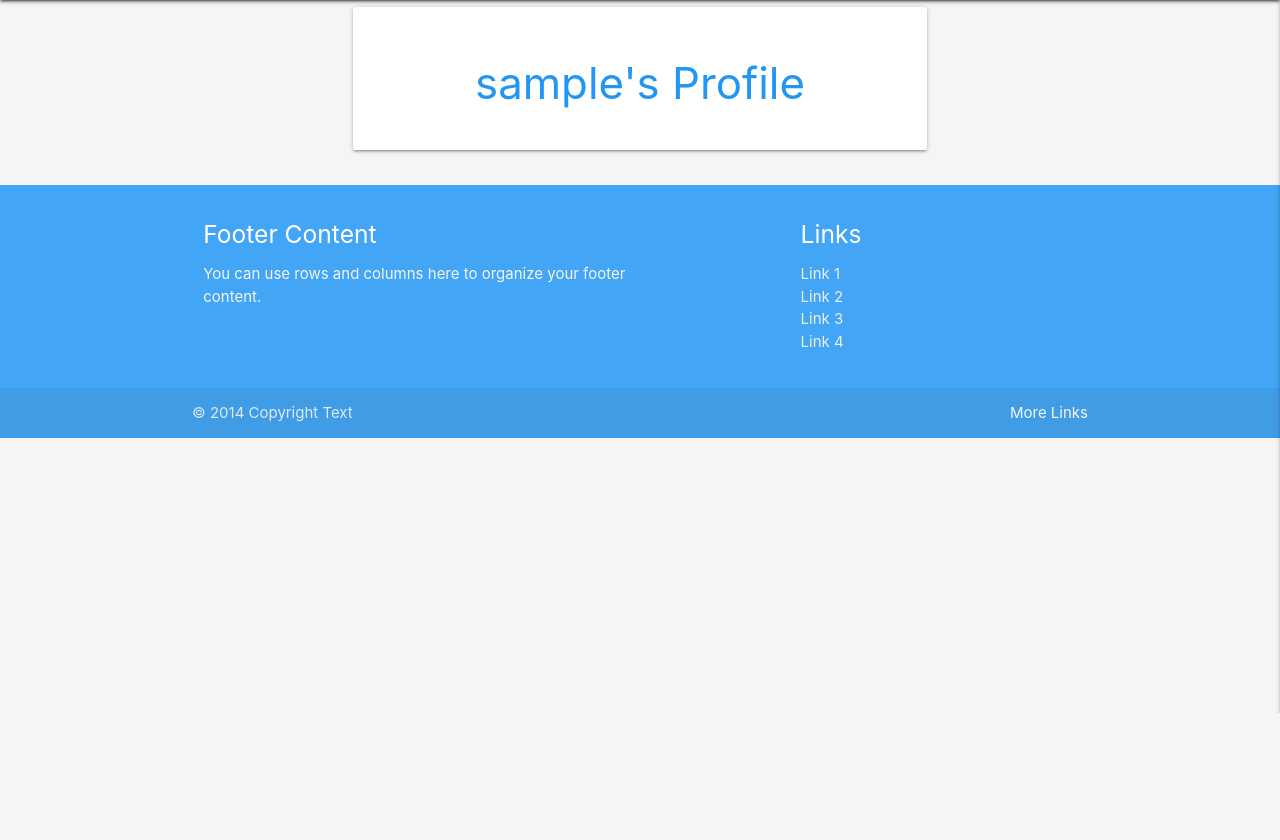
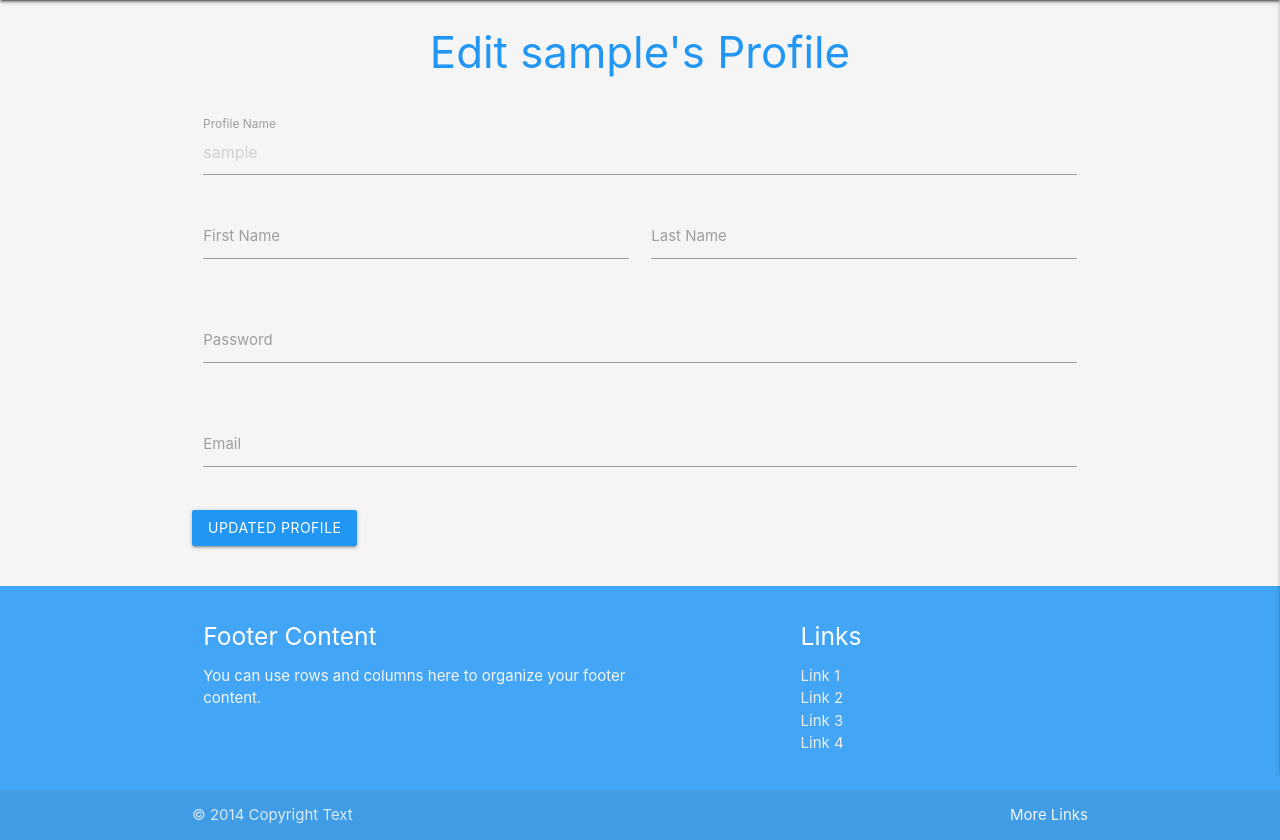
Before and after one commit to Code-Institute-Submissions/Fitness-tracker-MS3, a Flask app: page /profile/1 in a window 1280 px wide. Shown: the part 87-927 px from the top of the page. Before the commit the page ends 800 px from the top, so only its background shows below. Run offline with Flask 2, Linux system fonts and the light colour scheme; the visitor is signed in with stand-in values (Sample User, id 1); a database or web service that is not in the repository returns one stand-in record (values such as "Sample title"); some libraries are stand-ins or nearby versions.

Commit message:
form styling for updating profile information in place

```diff
--- a/templates/profile.html
+++ b/templates/profile.html
@@ -1,11 +1,48 @@
 {% extends "base.html" %} {% block content %}
 <div class="row">
     <div class="col s12 m8 offset-m2">
-        <div class="card-panel">
-            <h3 class="center-align blue-text lighten-1">
-                {{ username }}'s Profile
-            </h3>
-        </div>
+        <h3 class="center-align blue-text lighten-1">
+            Edit {{ username }}'s Profile
+        </h3>
     </div>
 </div>
-{% endblock %}
+
+<div class="row">
+    <form class="col s12">
+        <div class="row">
+            <div class="input-field col s12">
+                <input placeholder="{{ username }}" id="first_name" type="text" class="validate">
+                <label for="first_name">Profile Name</label>
+            </div>
+            <div class="input-field col s6">
+                <input id="first_name" type="text" class="validate">
+                <label for="first_name">First Name</label>
+            </div>
+            <div class="input-field col s6">
+                <input id="last_name" type="text" class="validate">
+                <label for="last_name">Last Name</label>
+            </div>
+        </div>
+
+        <div class="row">
+            <div class="input-field col s12">
+                <input id="password" type="password" class="validate">
+                <label for="password">Password</label>
+            </div>
+        </div>
+        <div class="row">
+            <div class="input-field col s12">
+                <input id="email" type="email" class="validate">
+                <label for="email">Email</label>
+            </div>
+        </div>
+
+        <!--submit button-->
+        <div class="row">
+            <button class="btn blue" type="submit" name="action">Updated Profile
+
+          </button>
+    </form>
+    </div>
+
+    {% endblock %}
```
